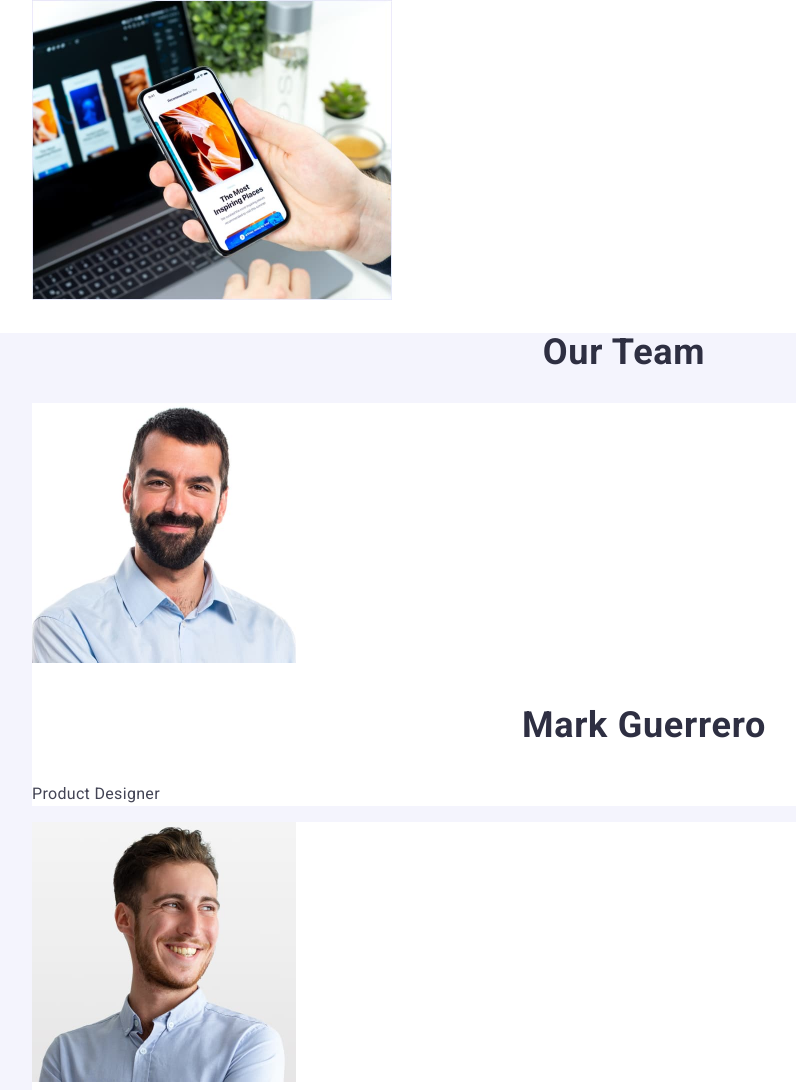
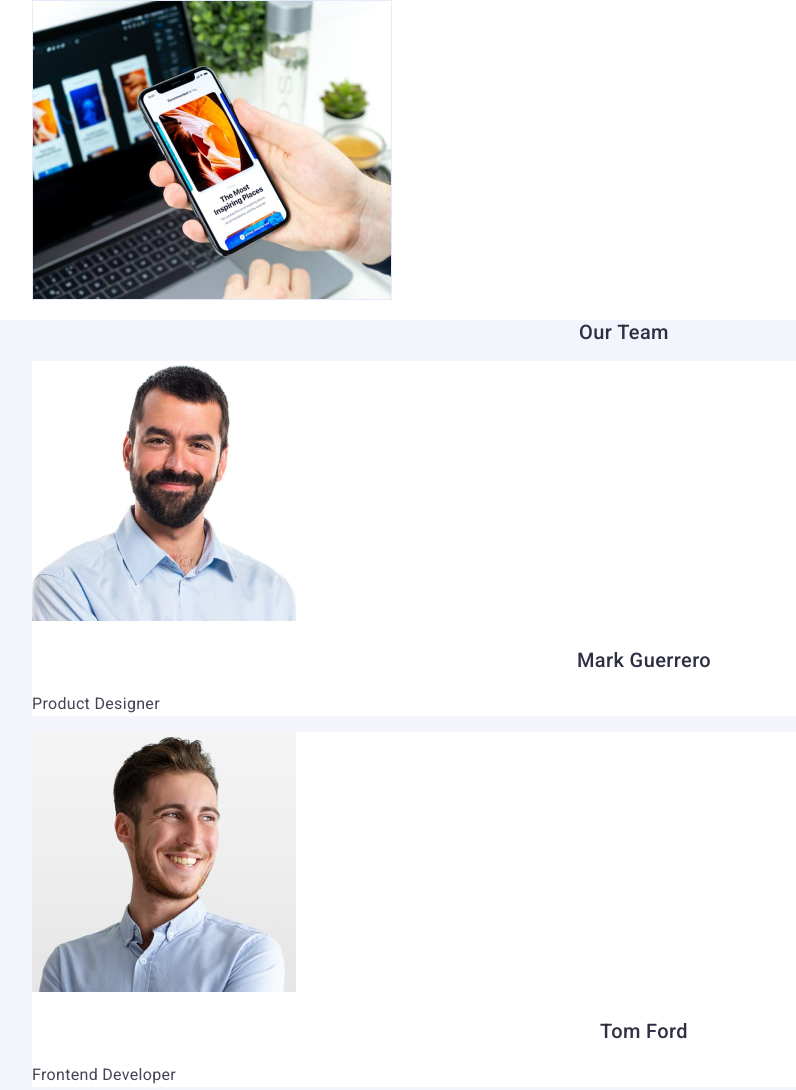
Before and after one commit to DemioSan/goit-markaup-hw-02, a plain HTML site: page index.html in a window 1280 px wide. Shown: the part 1424-2514 px from the top of the page, without its empty margins (16-812 px from the left). Drawn offline with Linux system fonts and the light colour scheme.

Commit message:
Update styles.css

```diff
--- a/css/styles.css
+++ b/css/styles.css
@@ -161,12 +161,13 @@ address {
   line-height: 1.5;
 }
 .section-four-title {
-  font-size: 36px;
   text-align: center;
   text-transform: capitalize;
   color: var(--dark-color);
-  line-height: 1.11;
   letter-spacing: 0.02em;
+  font-weight: 500;
+  font-size: 20px;
+  line-height: 1.2;
 }
 .section-four-p {
   font-size: 16px;
```
